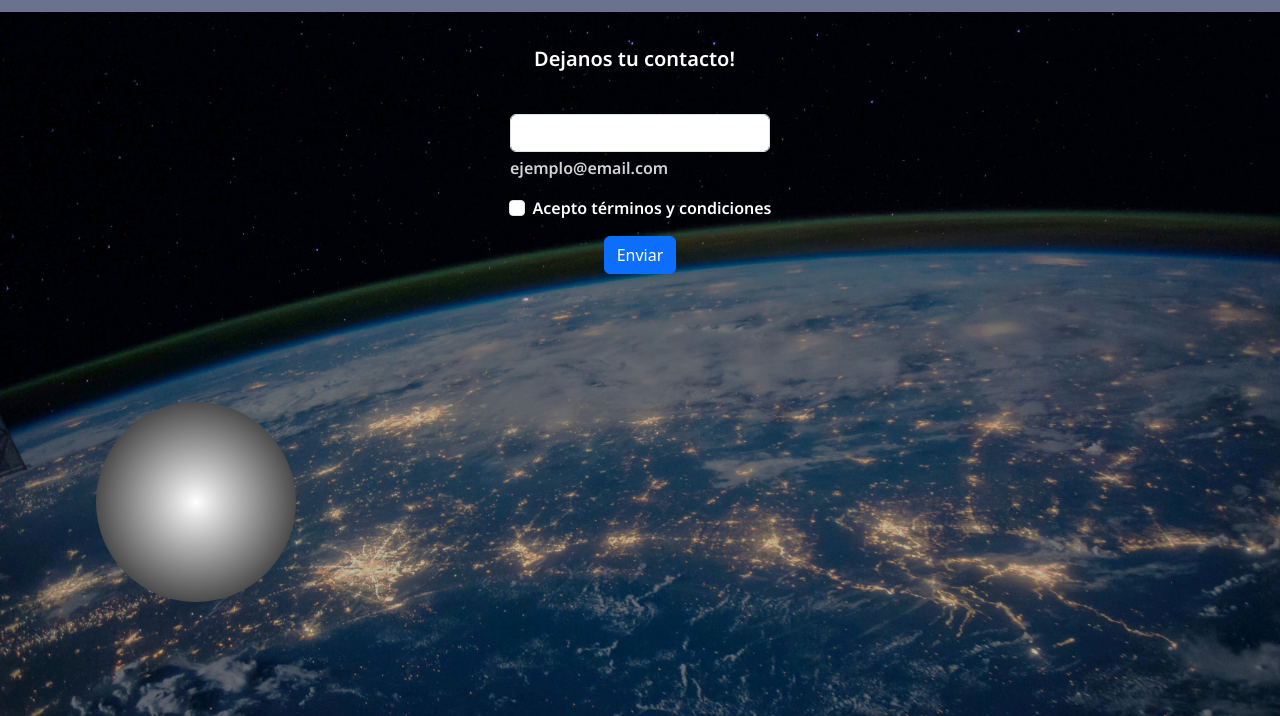
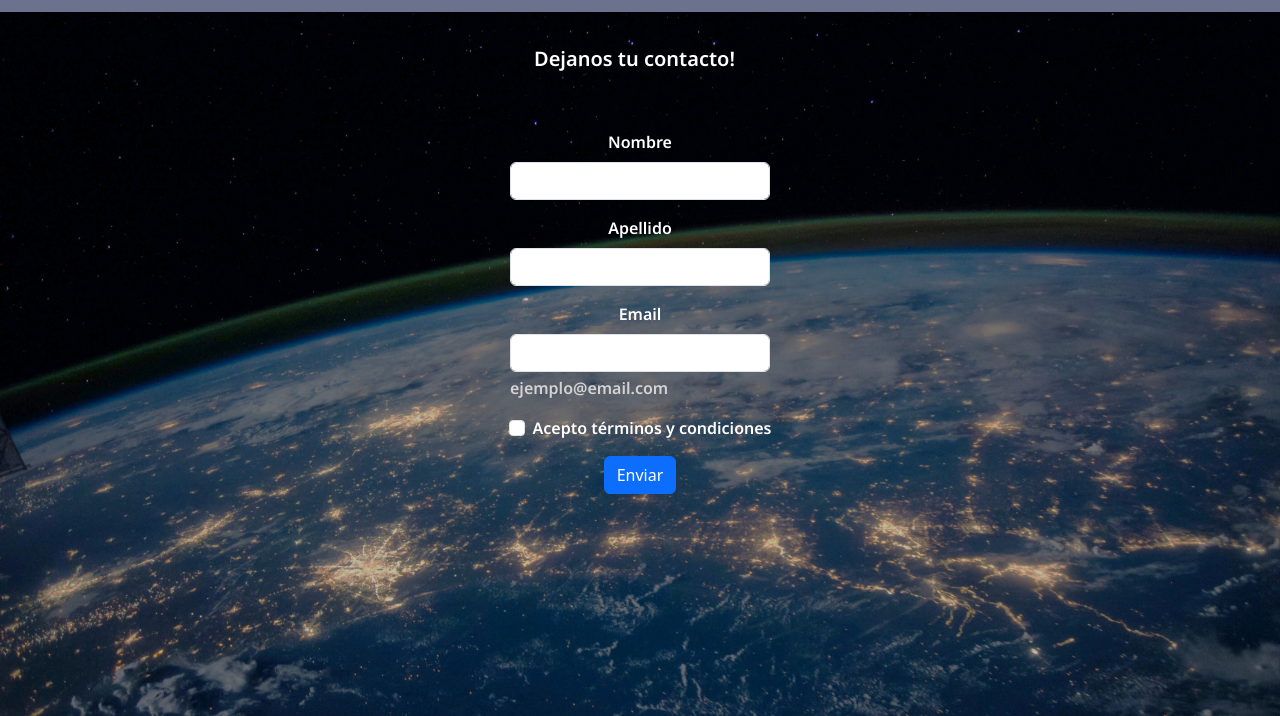
Before and after one commit to Lucaso1992/Alquimia-Tech, a website: page pages/contacto.html in a window 1280 px wide. Shown: the part 84-800 px from the top of the page. Drawn offline with nearby package versions, Linux system fonts and the light colour scheme.

Commit message:
correccion contactos

```diff
--- a/pages/contacto.html
+++ b/pages/contacto.html
@@ -81,7 +81,12 @@
                     <label for="exampleInputEmail1" class="form-label">
                         <Nav class="yes">Dejanos tu contacto!</Nav>
                     </label>
-                    <input type="email" class="form-control" id="exampleInputEmail1" aria-describedby="emailHelp">
+                    <p class="form-inp">Nombre</p>
+                    <input type="text" class="form-control" id="exampleInputEmail1" aria-describedby="emailHelp">
+                    <p class="form-inp">Apellido</p>
+                    <input type="text" class="form-control" id="exampleInputEmail1" aria-describedby="emailHelp">
+                    <p class="form-inp">Email</p>
+                    <input type="text" class="form-control" id="exampleInputEmail1" aria-describedby="emailHelp">
                     <div id="emailHelp" class="form-text">ejemplo@email.com</div>
                 </div>
 
@@ -94,9 +99,7 @@
 
         </div>
 
-        <div class="sombra">
-            <div class="circulo"></div>
-        </div>
+
     </main>
 
     <footer class="footer-contacto">
--- a/scss/layout/_main-index.scss
+++ b/scss/layout/_main-index.scss
@@ -184,6 +184,14 @@ p {
 }
 
 
+.form-inp{
+    margin: 0;
+    padding: 0;
+    padding-top: 1rem;
+    padding-bottom: 0.5em;
+}
+
+
 Transformaciones****////
 
 .sombra{
@@ -192,6 +200,7 @@ Transformaciones****////
     width: 200px;
     height: 200px;
     padding-top: 3rem;
+
 
 
 }
```
Also changed, not shown: css/style.css, 1 other file.
